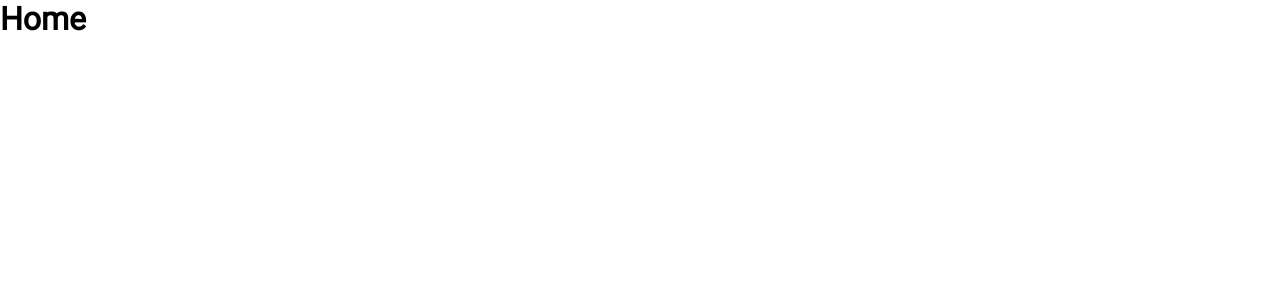
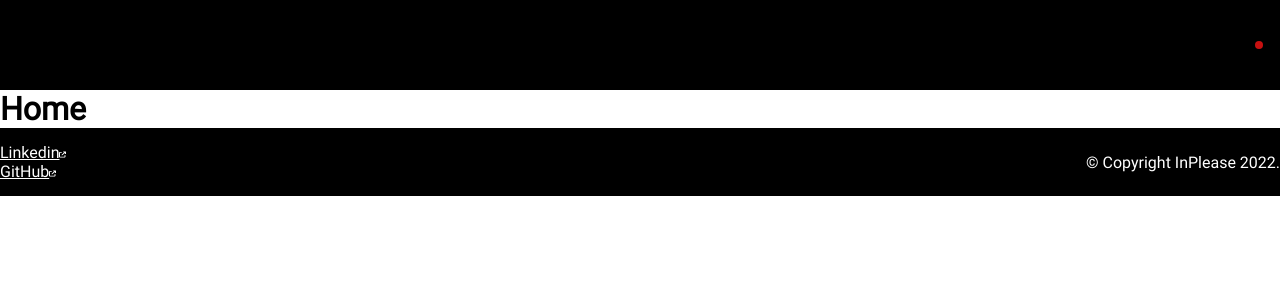
Before and after one commit to InPlease/inplease-web, a React (Create React App) app: page / in a window 1280 px wide. Shown: the top 300 px of the page. Built offline with nearby package versions, Linux system fonts and the light colour scheme.

Commit message:
add the funcionality to the menu also add the navbar, footer to the router root

```diff
--- a/src/App.js
+++ b/src/App.js
@@ -1,14 +1,25 @@
 // Dependencies
 import { Routes, Route } from 'react-router-dom'
 
+// Components
+import Navbar from './components/Navbar'
+import Footer from './components/Footer'
+
+// Hooks
+import { useMenu } from './hooks/useMenu'
+
 function App() {
+  const [isShow, isShowEvent] = useMenu()
+
   return (
     <div className="App">
+      <Navbar showMenu={isShow} showMenuEvent={isShowEvent} />
       <Routes>
         <Route path="/" element={<h1>Home</h1>} />
         <Route path="about" element={<h1>About</h1>} />
         <Route path="contact" element={<h1>Contact</h1>} />
       </Routes>
+      <Footer />
     </div>
   )
 }
--- a/src/assets/style/_colors.scss
+++ b/src/assets/style/_colors.scss
@@ -1,3 +1,4 @@
 $green-color: #15c550;
 $black-color: #000000;
 $white-color: #fff;
+$red-color: #c61010;
--- a/src/assets/style/components/navbar.scss
+++ b/src/assets/style/components/navbar.scss
@@ -37,8 +37,12 @@
 .navbar {
   @include navbarDefaultGroup;
 
-  &__container-right-button {
+  &__container-menu-button {
     cursor: pointer;
+    width: 8px;
+    height: 8px;
+    border-radius: 100%;
+    background-color: $green-color;
   }
 
   &__container {
@@ -56,9 +60,18 @@
     }
 
     //right
-    &-right {
+    &-information {
       @include information;
 
+      &-hide {
+        width: 100%;
+        display: flex;
+        justify-content: end;
+
+        .navbar__container-menu-button {
+          background-color: $red-color;
+        }
+      }
       &-button {
         @include button;
       }
@@ -83,8 +96,10 @@
         }
       }
       //right
-      &-right-information {
-        @include funcionality(none);
+      &-information {
+        &-paragraph {
+          @include funcionality(none);
+        }
       }
     }
   }
--- a/src/assets/style/index.scss
+++ b/src/assets/style/index.scss
@@ -19,3 +19,8 @@ body {
   height: 100%;
   font-family: Robot-Regular;
 }
+
+main,
+.App {
+  height: 100%;
+}
--- /dev/null
+++ b/src/components/Menu.js
@@ -0,0 +1,5 @@
+import React from 'react'
+
+const MenuComponent = () => {}
+
+export default MenuComponent
--- a/src/components/Navbar.js
+++ b/src/components/Navbar.js
@@ -2,11 +2,13 @@
 import link_image from '../assets/img/icon/InPlease.svg'
 import link_image_responsive from '../assets/img/icon/inplease-logo-mobile.svg'
 
-function Navbar() {
+function Navbar({ showMenu, showMenuEvent }) {
   return (
     <nav>
       <div className="navbar">
         <div className="navbar__container">
+          {showMenu && (
+            <>
               <div className="navbar__container-left">
                 <img
                   className="navbar__container-left-img"
@@ -21,11 +23,28 @@ function Navbar() {
                   id="img"
                 />
               </div>
-          <div className="navbar__container-right">
-            <p className="navbar__container-right-information">
+            </>
+          )}
+          <div
+            className={
+              showMenu
+                ? 'navbar__container-information'
+                : 'navbar__container-information-hide'
+            }
+          >
+            {showMenu && (
+              <div className="navbar__container-information">
+                <p className="navbar__container-information-paragraph">
                   (57) 3053165774 - jhornan@in-please-com
                 </p>
-            <i className="navbar__container-right-button"></i>
+              </div>
+            )}
+            <div
+              className="navbar__container-menu-button"
+              onClick={() => showMenuEvent()}
+            >
+              <span></span>
+            </div>
           </div>
         </div>
       </div>
--- /dev/null
+++ b/src/hooks/useMenu.js
@@ -0,0 +1,15 @@
+// Dependencies
+import { useState } from 'react'
+
+/*
+    @description - This hooks will hide and show the menu
+*/
+export const useMenu = () => {
+  const [isShow, setIsShow] = useState(false)
+
+  const isShowEvent = () => {
+    setIsShow(!isShow)
+  }
+
+  return [isShow, isShowEvent]
+}
```
Lines whose indentation alone changed are shown as unchanged.
